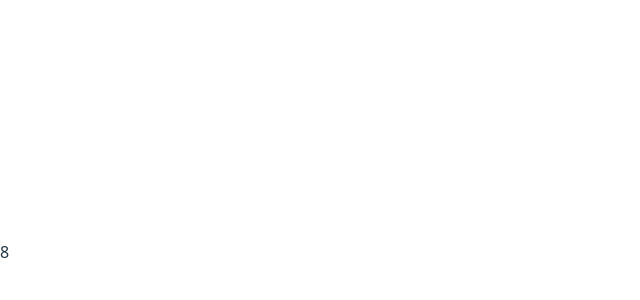
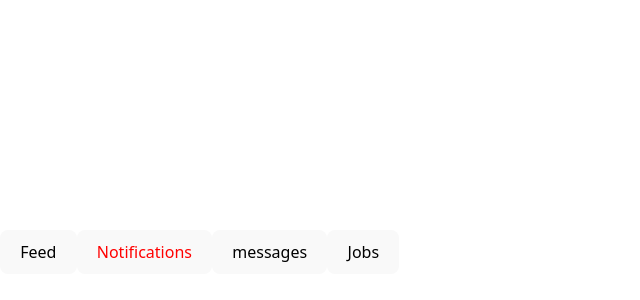
Before and after one commit to dhruvxop19/use-effect-react, a React (Vite) app: page / in a window 1280 px wide. Shown: the part 148-448 px from the top of the page, without its empty margins (0-640 px from the left). Built offline with nearby package versions, Linux system fonts and the light colour scheme.

Commit message:
second commit

```diff
--- a/src/App.jsx
+++ b/src/App.jsx
@@ -1,25 +1,13 @@
 import { useEffect , useState } from "react";
 
 function App(){
-  const [count, setCount] = useState (1);
-  function increaseCount(){
-    setCount (currentValue => currentValue + 1);
-
-  }
-
-
-useEffect (function (){
-  console.log("above setInterval")
-  setInterval (increaseCount, 1000);
-},[])
-
-useEffect (function (){
-  console.log ("the count has been updated to " + count );
-},[count]);
-
+  const [currentTab , setCurrentTab] = useState ("notifications");
 
 return <div>
-  {count}
+<button onClick={()=> setCurrentTab("feed")} style={{color: currentTab == "feed" ? "red" : "black"}}>Feed</button>
+<button onClick={() => setCurrentTab("notifications")} style={{color: currentTab == "notifications" ? "red" : "black"}}>Notifications</button>
+<button onClick={() => setCurrentTab ("messages")} style={{color: currentTab == "messages" ? "red" : "black"}}>messages</button>
+<button onClick={()=> setCurrentTab("jobs")} style={{color: currentTab == "jobs" ? "red" : "black"}}>Jobs</button>
 </div>
 }
 
```
